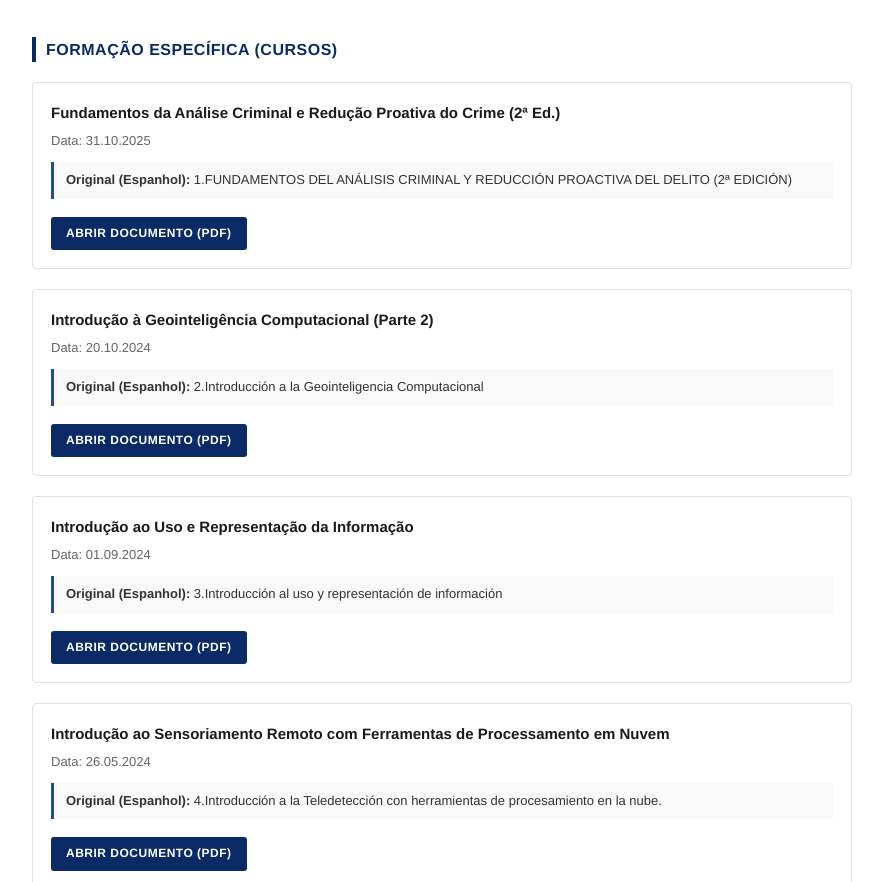
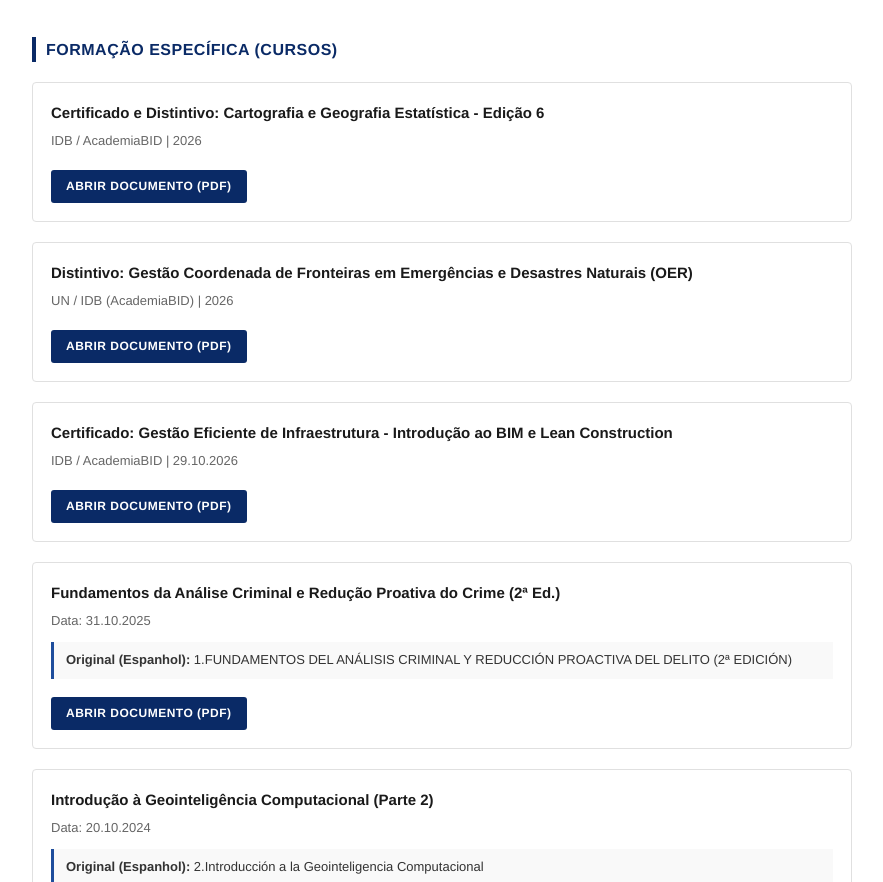
Before and after one commit to italgiro-blip/luis-girotto-cv, a plain HTML site: page escolaridad-pt.html in a window 1280 px wide. Shown: the part 1182-2064 px from the top of the page, without its empty margins (198-1081 px from the left). Drawn offline with Linux system fonts and the light colour scheme.

Commit message:
Add certification details to escolaridad-pt.html

```diff
--- a/escolaridad-pt.html
+++ b/escolaridad-pt.html
@@ -134,6 +134,25 @@
 
         <h2 class="section-title">Formação Específica (Cursos)</h2>
 
+
+        <div class="cert-card">
+    <h3 class="cert-title">Certificado e Distintivo: Cartografia e Geografia Estatística - Edição 6</h3>
+    <div class="cert-meta">IDB / AcademiaBID | 2026</div>
+    <a href="./qualifikationen/cartografia-geografia-estadistica-bid.pdf" target="_blank" class="btn-pdf">Abrir Documento (PDF)</a>
+</div>
+
+<div class="cert-card">
+    <h3 class="cert-title">Distintivo: Gestão Coordenada de Fronteiras em Emergências e Desastres Naturais (OER)</h3>
+    <div class="cert-meta">UN / IDB (AcademiaBID) | 2026</div>
+    <a href="./qualifikationen/border-management-emergencies-oer.pdf" target="_blank" class="btn-pdf">Abrir Documento (PDF)</a>
+</div>
+
+<div class="cert-card">
+    <h3 class="cert-title">Certificado: Gestão Eficiente de Infraestrutura - Introdução ao BIM e Lean Construction</h3>
+    <div class="cert-meta">IDB / AcademiaBID | 29.10.2026</div>
+    <a href="./qualifikationen/bim-lean-construction-bid.pdf" target="_blank" class="btn-pdf">Abrir Documento (PDF)</a>
+</div>
+
         <div class="cert-card">
             <h3 class="cert-title">Fundamentos da Análise Criminal e Redução Proativa do Crime (2ª Ed.)</h3>
             <div class="cert-meta">Data: 31.10.2025</div>
```
